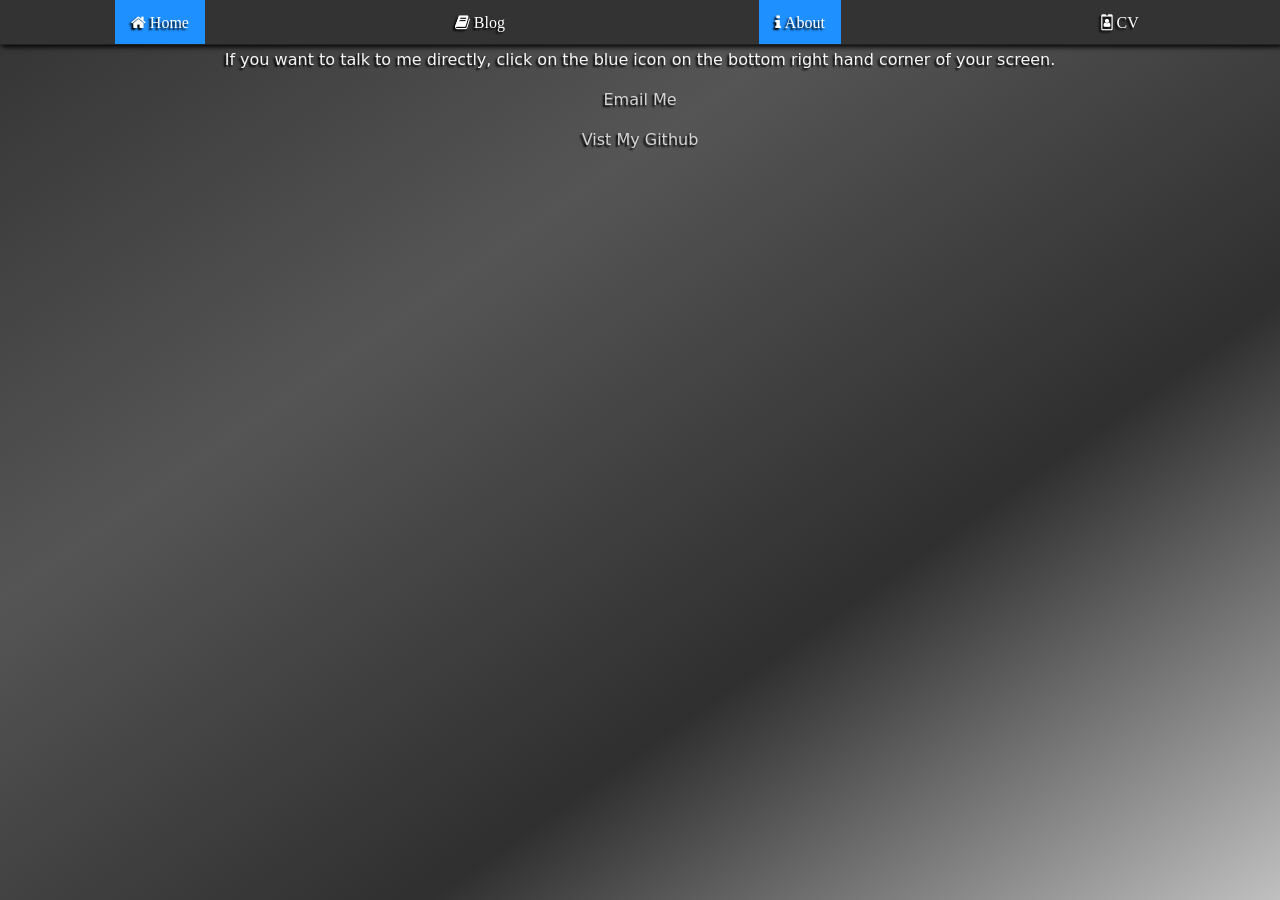
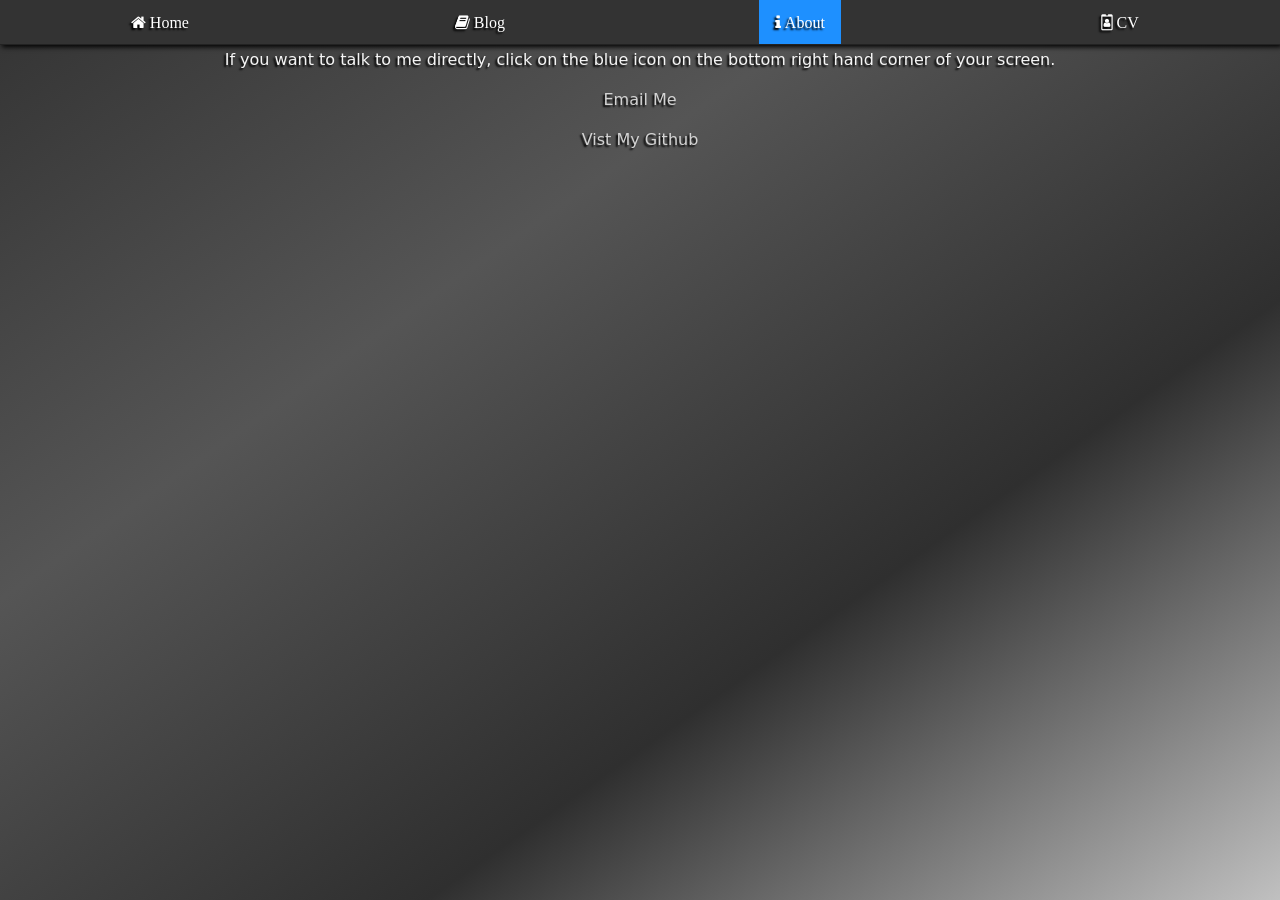
Before and after one commit to lemueldls/lemueld6200.github.io, a Jekyll site: the page built from about/index.html, in a window 1280 px wide. Built offline with Jekyll 4.4.1, drawn with Linux system fonts in a browser that asks for light colours.

Commit message:
Update index.html

```diff
--- a/about/index.html
+++ b/about/index.html
@@ -6,7 +6,7 @@ title: About
 <div class="blurb">
 	<nav>
 		<ul class="menu">
-			<li><a class="active fa fa-home" href="/"> Home</a></li>
+			<li><a class="fa fa-home" href="/"> Home</a></li>
         	    	<li><a class="fa fa-book" href="/blog"> Blog</a></li>
         	    	<li><a class="active fa fa-info" href="/about"> About</a></li>
         	    	<li><a class="fa fa-id-badge" href="/cv"> CV</a></li>
```
